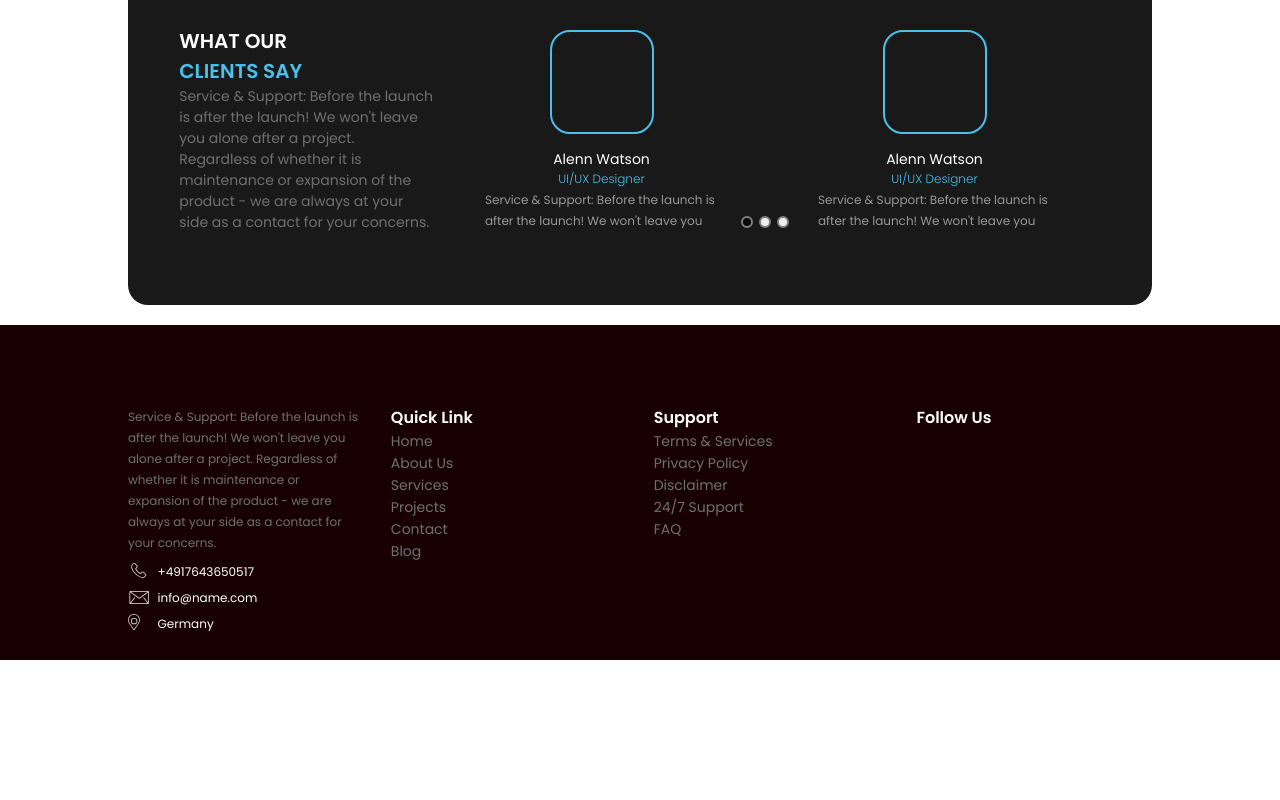
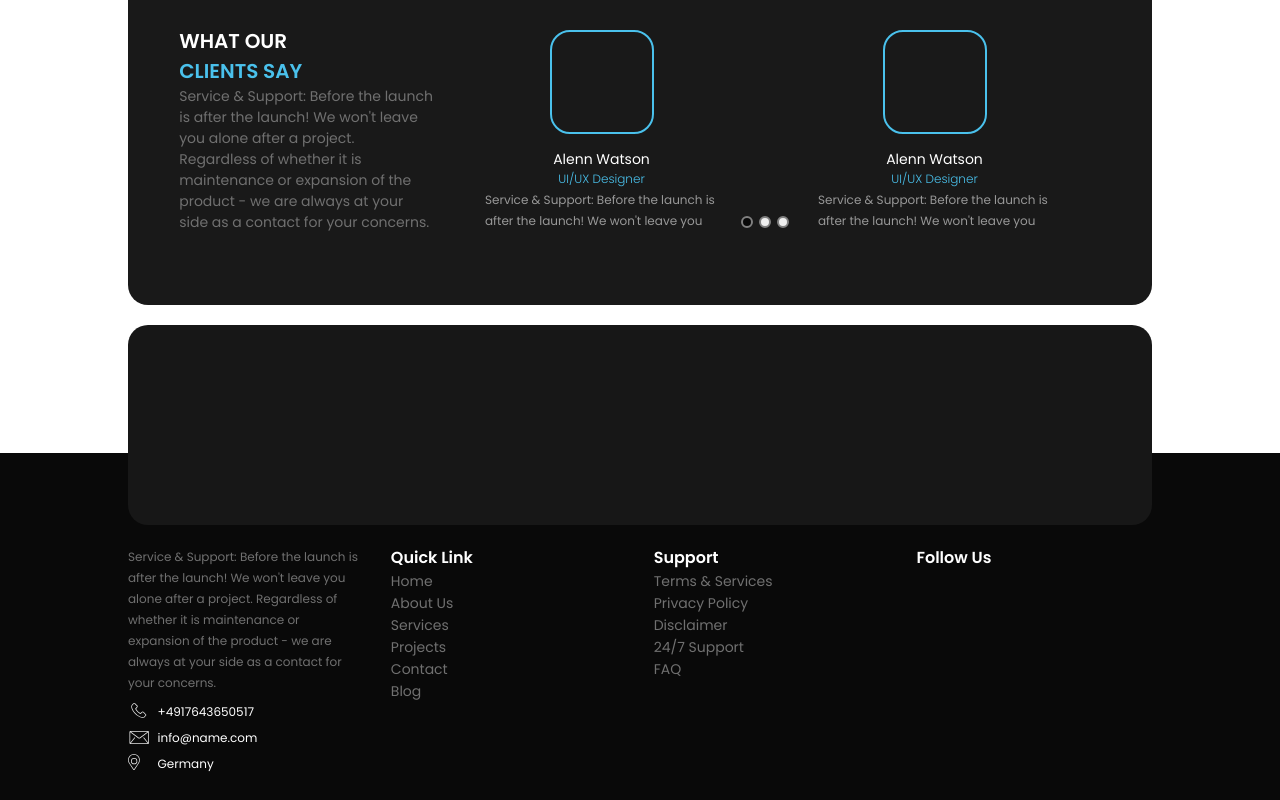
Before and after one commit to jasham/agency, a React (Create React App) app: page / in a window 1280 px wide. Shown: the part 3117-3917 px from the top of the page. Before the commit the page ends 3777 px from the top, so only its background shows below. Built offline with nearby package versions, Linux system fonts and the light colour scheme.

Commit message:
updating files

```diff
--- a/src/screens/home/footer.js
+++ b/src/screens/home/footer.js
@@ -22,30 +22,27 @@ const MainWrapper = styled.div`
     justify-content : center;
     align-items : center;
     width : 100%;
-    background-color : ${theme.darkshade};
+    background-color : ${theme.black2};
     min-height : 200px;
     padding-bottom : 20px;
-    padding-top : 80px;
+    /* padding-top : 80px; */
     /* position : absolute; */
     width : 100%;
-    height: 100%;
     /* top : 100px; */
     /* bottom : 0; */
 `
 const SubWrapper = styled.div`
     width : 80%;
-    height : 100%;
     max-width : ${device.desktopL};
     display : flex;
     flex-direction : column;
     flex-wrap : wrap;
     justify-content : space-around;
     align-items : center;
-    /* background-color : red; */
 `
 
 const MainFooter = styled.div`
-    position : relative;
+    /* position : relative; */
     height : 100%;
     width : 100%;
     /* background-color : orange; */
@@ -54,7 +51,7 @@ const MainFooter = styled.div`
 const SubFooter = styled.div`
     height : 200px;
     width : 100%;
-    background-color : ${theme.gray2};
+    background-color : ${theme.white};
     display : flex;
     justify-content : center;
     align-items : center;
@@ -71,19 +68,45 @@ const Column = styled.div`
     width : ${props => props.width ? props.width : "23%"};
 `
 
+const MWrapper = styled.div`
+    display : flex;
+    justify-content : center;
+    align-items : center;
+    width : 100%;
+    background-color : red;
+    min-height : 200px;
+    padding-bottom : 20px;
+    padding-top : 80px;
+    /* position : absolute; */
+    width : 100%;
+    height: 100%;
+    /* top : 100px; */
+    bottom : -40px;
+`
+const SWrapper = styled.div`
+    width : 80%;
+    height : 100%;
+    max-width : ${device.desktopL};
+    display : flex;
+    flex-direction : column;
+    flex-wrap : wrap;
+    justify-content : space-around;
+    align-items : center;
+`
 const WrapperContent = styled.div`
     position : relative;
-    background-color : red;
 `
 const Footer = () => {
     return <WrapperContent>
-        {/* <SubFooter>
-            <SubWrapper>
 
-            </SubWrapper>
-        </SubFooter> */}
         <MainWrapper>
             <SubWrapper>
+                <div style={{ position : "absolute", width : "100%", height : 128, backgroundColor : theme.white, top : 0, left : 0 }}>
+
+                </div>
+                <div style={{  width : "100%", height : 200, backgroundColor : theme.slate, zIndex : 1000, marginBottom : 20, borderRadius : 20  }}>
+
+                </div>
                 <MainFooter>
                     <Content>
                         <Column>
@@ -212,6 +235,7 @@ const Footer = () => {
                         </Column>
                     </Content>
                 </MainFooter>
+
             </SubWrapper>
         </MainWrapper>
     </WrapperContent>
--- a/src/utility/theme.js
+++ b/src/utility/theme.js
@@ -4,6 +4,7 @@ const theme = {
     gray1 : "#707070",
     gray2 : "#989898",
     black : "#393939",
+    black2 : '#090909',
     slate : "#171717",
     white : "#ffffff",
     darkshade : "rgba(0, 0, 0,0.9)",
```
